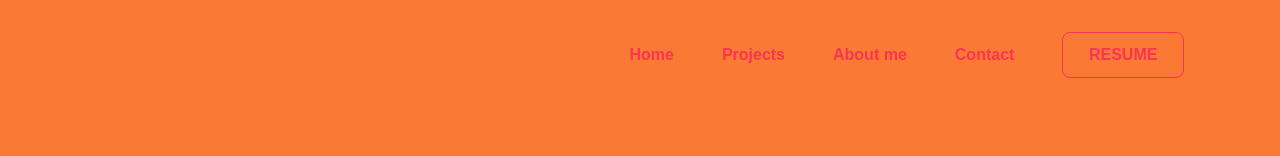
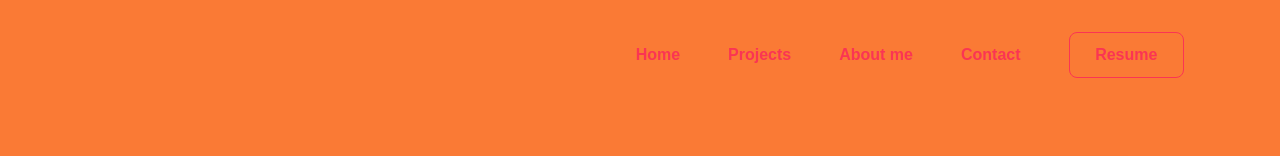
Before and after one commit to slothmast3r/personal-page-new, a Vue app: page / in a window 1280 px wide. Shown: the top 156 px of the page. Built offline with nearby package versions, Linux system fonts and the light colour scheme.

Commit message:
remove upperacse

```diff
--- a/src/components/Introduction.vue
+++ b/src/components/Introduction.vue
@@ -11,7 +11,7 @@
         Frontend Developer
       </div>
       <PersonalButton :button-type="'secondary'">
-        Get in touch
+        GET IN TOUCH
       </PersonalButton>
     </div>
     <div>
--- a/src/components/PersonalButton.vue
+++ b/src/components/PersonalButton.vue
@@ -84,7 +84,7 @@ export default {
   padding: 0.8rem 1.6rem;
   font-size: 1rem;
   border-radius: 0.5rem;
-  text-transform: uppercase;
+  //text-transform: uppercase;
   span{
     background: $white-smoke;
   }
@@ -103,7 +103,7 @@ export default {
   border: 1px solid $secondary-color;
   font-size: 1rem;
   border-radius: 0.5rem;
-  text-transform: uppercase;
+  //text-transform: uppercase;
   span{
     background: $secondary-color;
   }
```
Also changed, not shown: src/assets/images/GitHub-Mark-32px.png (added).
